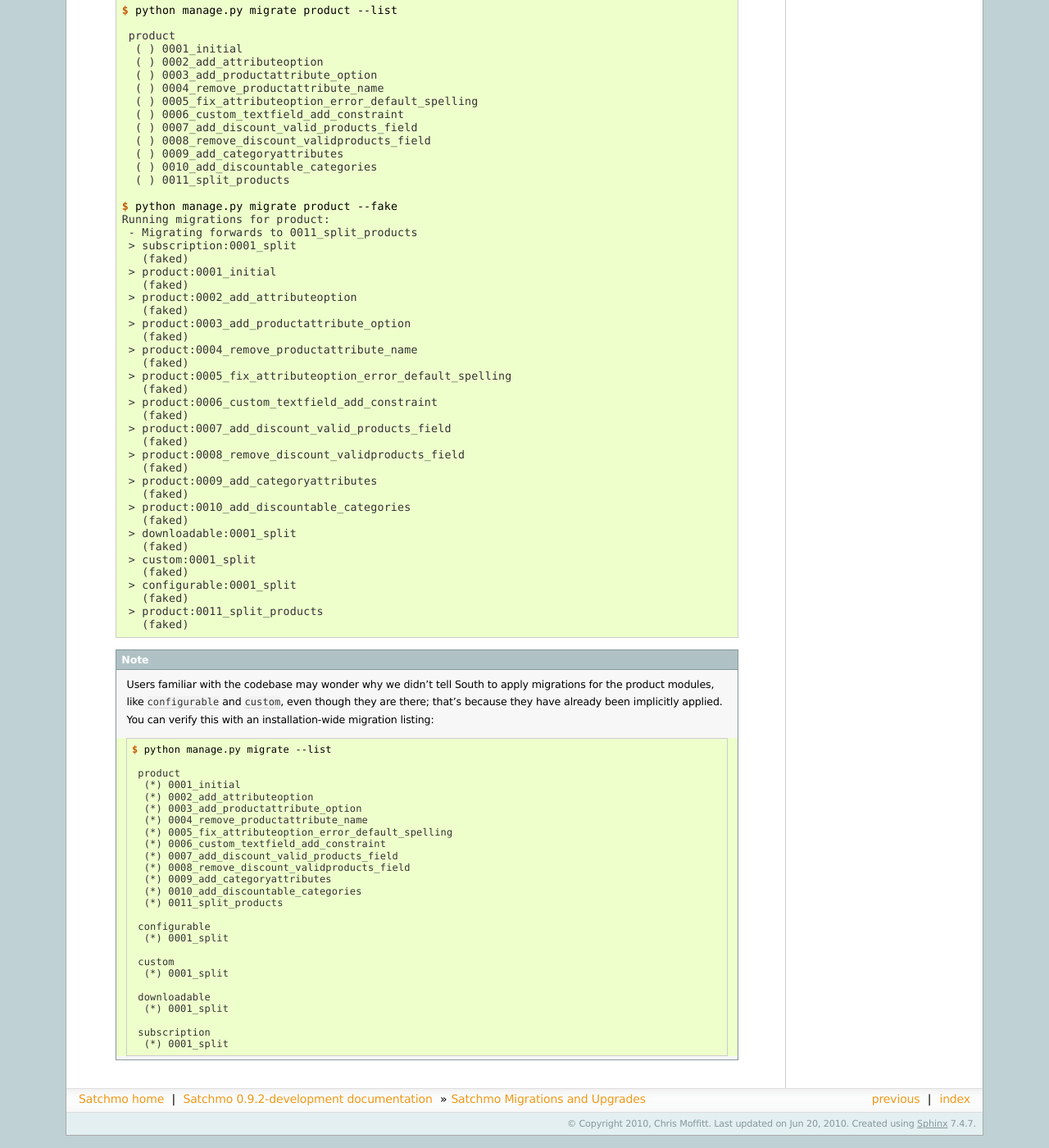
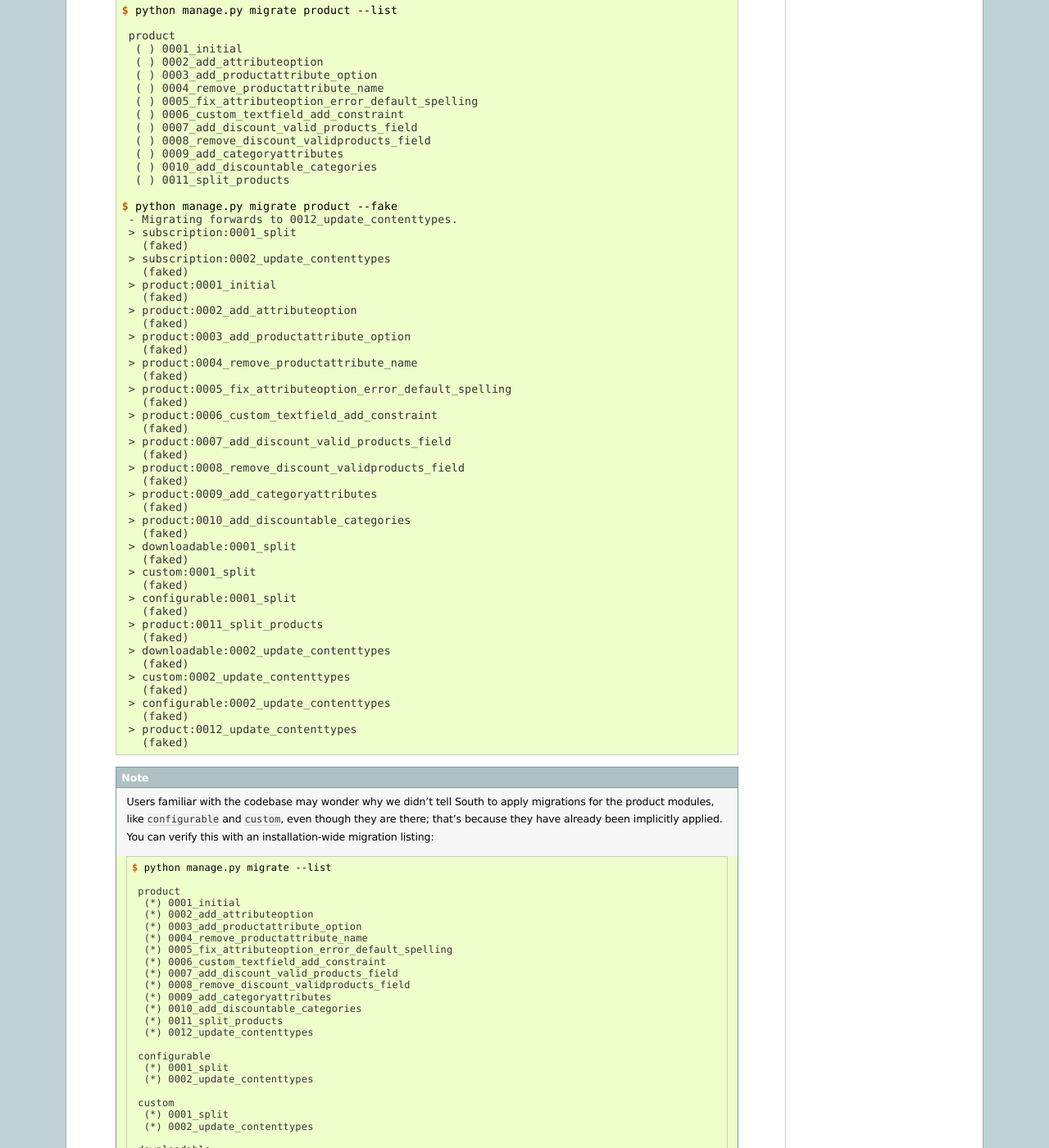
Before and after one commit to opencoca/WEB-Satchmo, a Sphinx documentation site: the page built from docs/migration.txt, in a window 1280 px wide and 1400 px high, scrolled down 2519 px. Shown: the whole window at 82% size. Built offline with Sphinx 7.4.7, drawn with Linux system fonts in a browser that asks for light colours; some of the changed text lies outside the part shown.

Commit message:
docs/migration: update listing for post-0.9.1

```diff
--- a/docs/migration.txt
+++ b/docs/migration.txt
@@ -160,9 +160,10 @@ let django's ``syncdb`` do it's job.
       ( ) 0011_split_products
 
     $ python manage.py migrate product --fake
-    Running migrations for product:
-     - Migrating forwards to 0011_split_products
+     - Migrating forwards to 0012_update_contenttypes.
      > subscription:0001_split
+       (faked)
+     > subscription:0002_update_contenttypes
        (faked)
      > product:0001_initial
        (faked)
@@ -192,6 +193,14 @@ let django's ``syncdb`` do it's job.
        (faked)
      > product:0011_split_products
        (faked)
+     > downloadable:0002_update_contenttypes
+       (faked)
+     > custom:0002_update_contenttypes
+       (faked)
+     > configurable:0002_update_contenttypes
+       (faked)
+     > product:0012_update_contenttypes
+       (faked)
 
   .. Note::
      Users familiar with the codebase may wonder why we didn't tell South to
@@ -214,17 +223,22 @@ let django's ``syncdb`` do it's job.
          (*) 0009_add_categoryattributes
          (*) 0010_add_discountable_categories
          (*) 0011_split_products
+         (*) 0012_update_contenttypes
 
         configurable
          (*) 0001_split
+         (*) 0002_update_contenttypes
 
         custom
          (*) 0001_split
+         (*) 0002_update_contenttypes
 
         downloadable
          (*) 0001_split
+         (*) 0002_update_contenttypes
 
         subscription
          (*) 0001_split
+         (*) 0002_update_contenttypes
 
 .. highlight:: python
```
